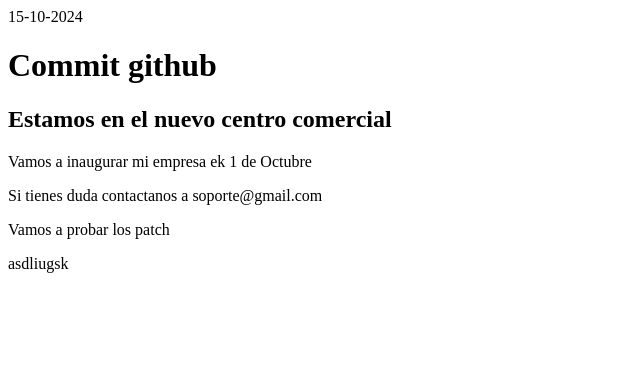
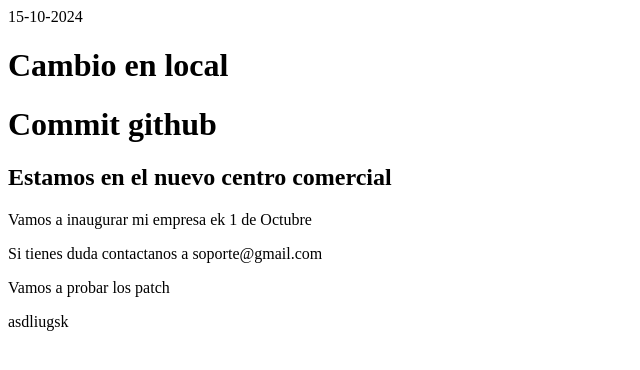
Before and after one commit to MarPerezGea/Git-Tutorial-Repo, a plain HTML site: page index.html in a window 1280 px wide. Shown: the whole page, without its empty margins (0-640 px from the left). Drawn offline with Linux system fonts and the light colour scheme.

Commit message:
Cambio en local

```diff
--- a/index.html
+++ b/index.html
@@ -7,6 +7,7 @@
     <date>15-10-2024</date>
 </head>
 <body>
+    <h1>Cambio en local</h1>
     <h1>Commit github</h1>
     <h2>Estamos en el nuevo centro comercial</h2>
     <p>Vamos a inaugurar mi empresa ek 1 de Octubre</p>
```
